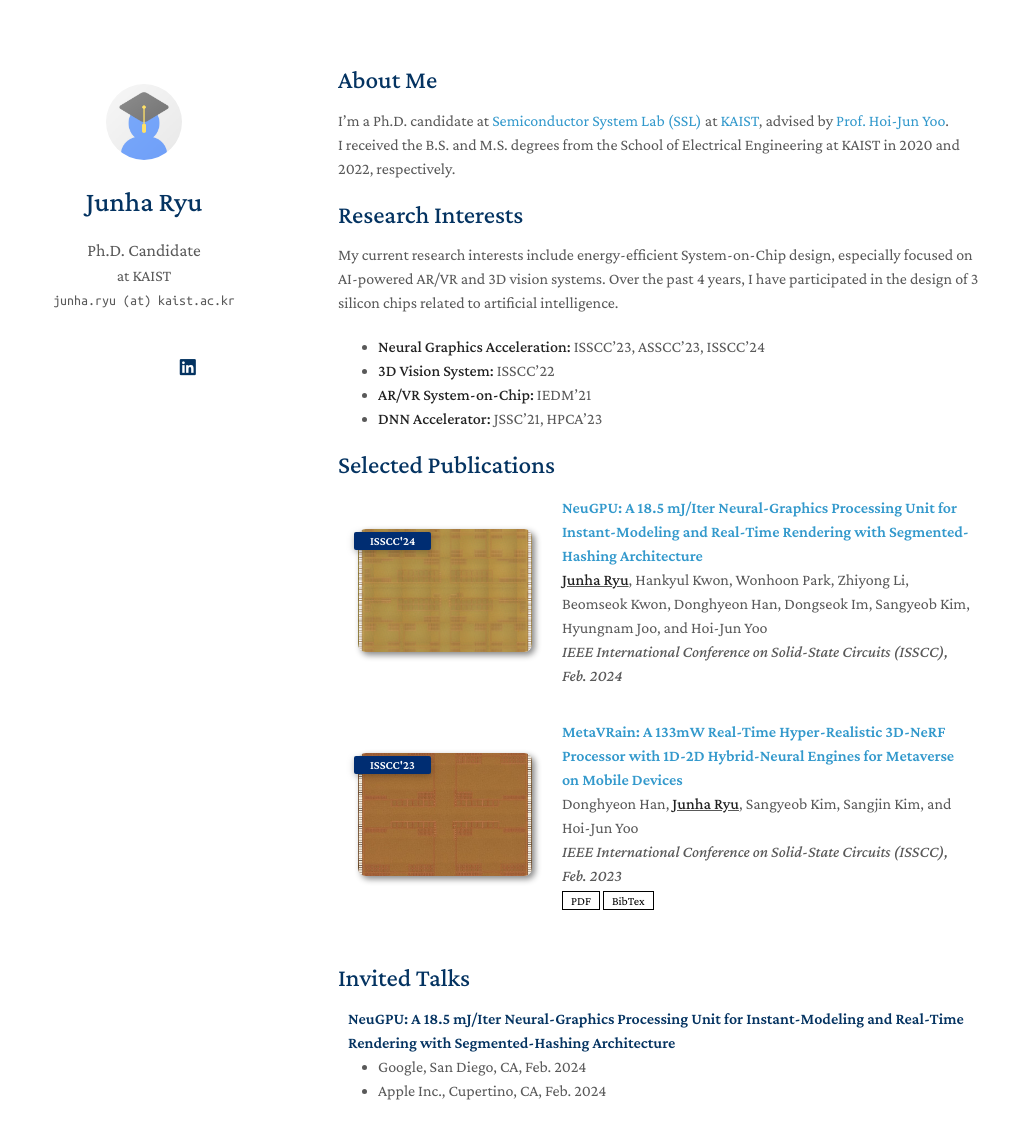
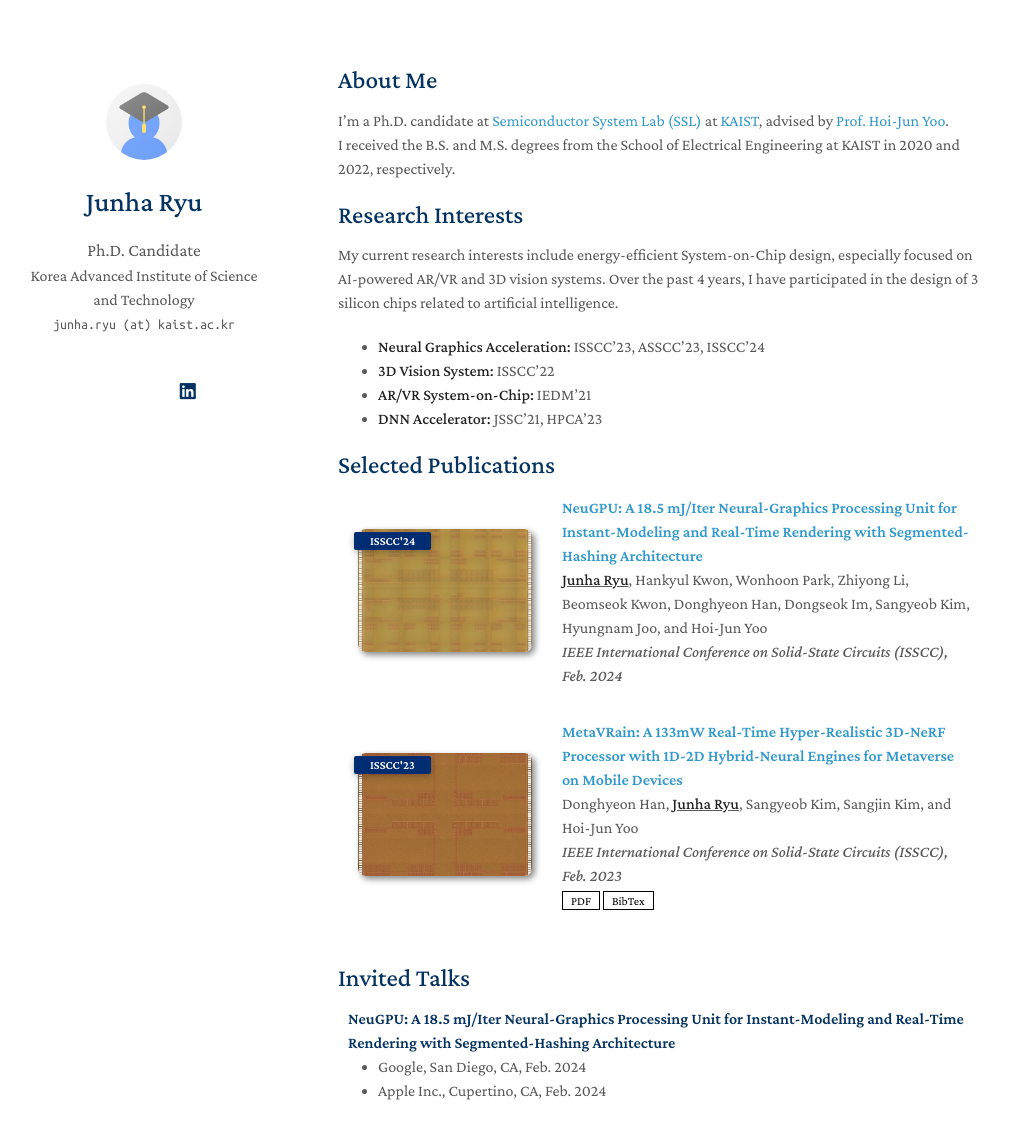
Before and after one commit to junharyu/junharyu.github.io, a Jekyll site: the page built from index.md, in a window 1280 px wide and 1182 px high. Shown: the top 1139 px of the window, without its empty margins (132-1141 px from the left). Built offline with Jekyll 4.4.1, drawn with Linux system fonts in a browser that asks for light colours; nearby versions of some CDN libraries; a style sheet for code colours, icons or effects is not loaded; our own code applies the rules of GitHub Pages for plain Markdown files.

Commit message:
Update _config.yml

```diff
--- a/_config.yml
+++ b/_config.yml
@@ -1,7 +1,7 @@
 # Basic Information
 title: Junha Ryu
 position: Ph.D. Candidate
-affiliation: at KAIST
+affiliation: Korea Advanced Institute of Science and Technology
 email: junha.ryu (at) kaist.ac.kr
 
 # Search Engine Optimization (SEO)
```
